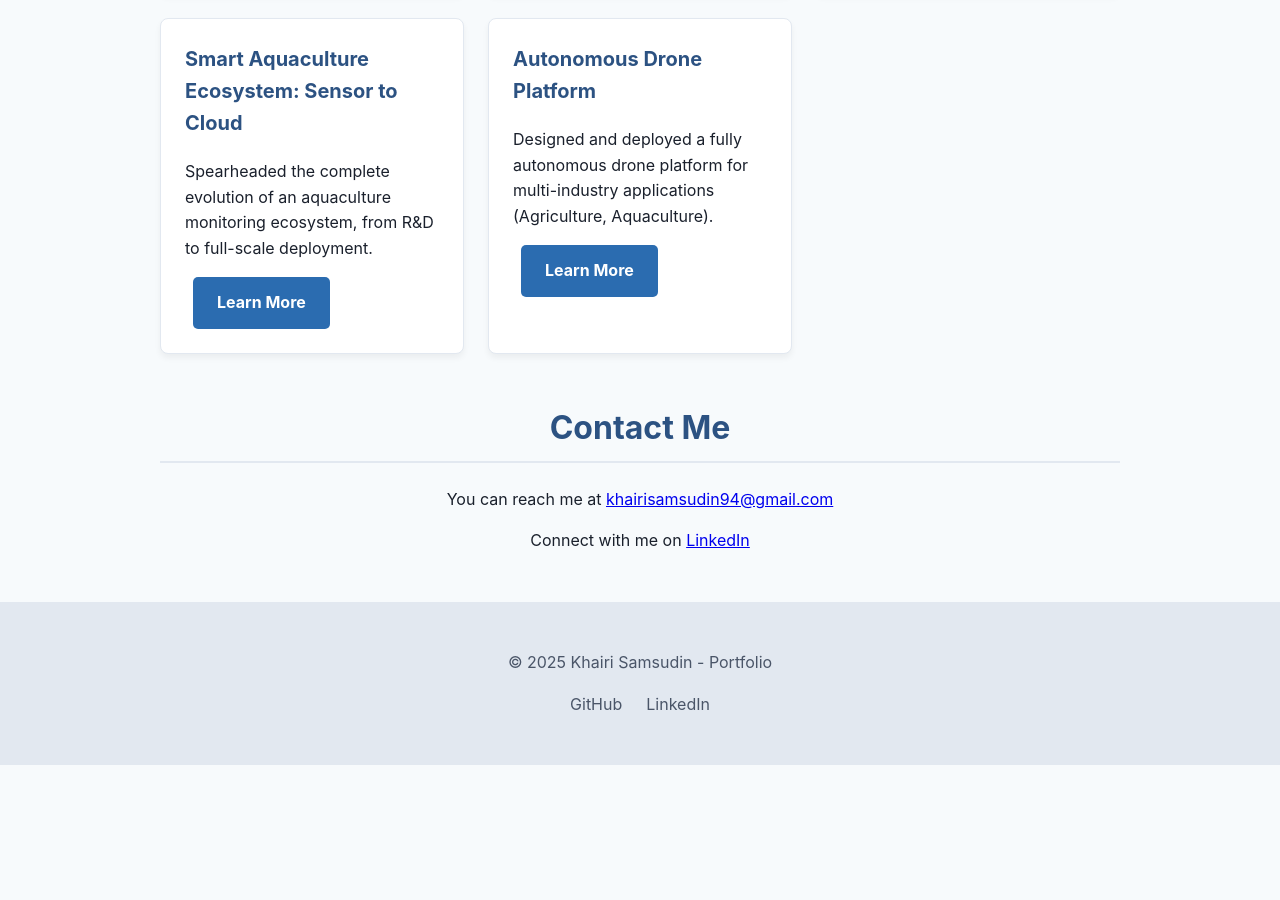
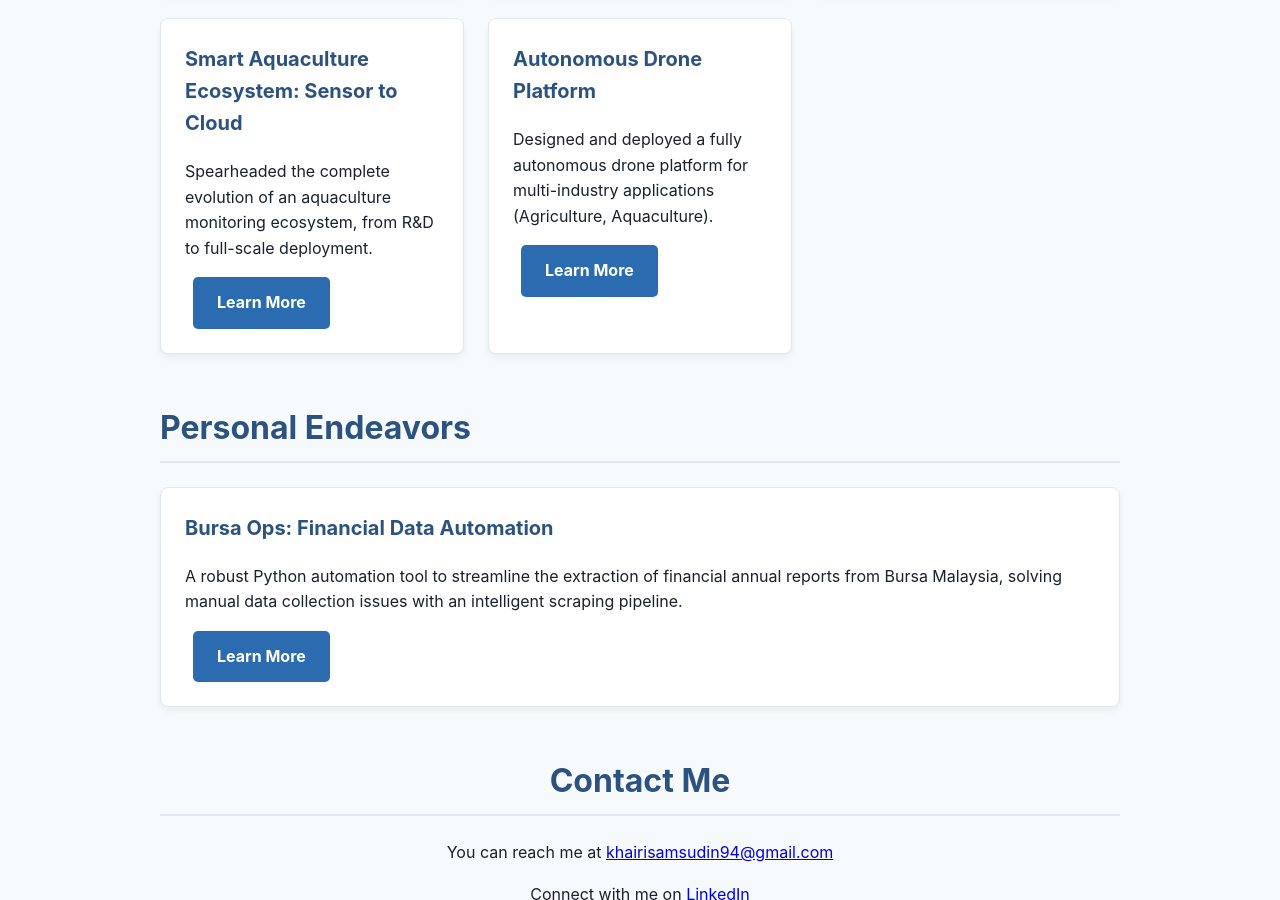
Before and after one commit to xion-xion/xion-xion.github.io, a Jekyll site: the page built from index.html, in a window 1280 px wide and 900 px high, scrolled down 2147 px. Built offline with Jekyll 4.4.1, drawn with Linux system fonts in a browser that asks for light colours; before the commit the page ends 2912 px from its top, so only the background shows below that; some of the changed text lies outside the part shown.

Commit message:
feat: Add Bursa Ops project and categorize projects into professional and personal

```diff
--- a/index.html
+++ b/index.html
@@ -110,6 +110,17 @@ title: Home
     </div>
 </section>
 
+<section id="personal-projects">
+    <h2>Personal Endeavors</h2>
+    <div class="project-gallery">
+        <div class="project-card">
+            <h3>Bursa Ops: Financial Data Automation</h3>
+            <p>A robust Python automation tool to streamline the extraction of financial annual reports from Bursa Malaysia, solving manual data collection issues with an intelligent scraping pipeline.</p>
+            <a href="projects/project-bursa-ops.html" class="button">Learn More</a>
+        </div>
+    </div>
+</section>
+
 <section id="contact">
     <h2>Contact Me</h2>
     <p>You can reach me at <a href="mailto:{{ site.email }}">{{ site.email }}</a></p>
```
Also changed, not shown: other parts of index.html (+1 -1 lines), projects/project-bursa-ops.html (added, +72 -0 lines), assets/images/bursa-ops/Folder_Structure_1.png (added), assets/images/bursa-ops/Folder_Structure_2.png (added), assets/images/bursa-ops/console_exp.png (added), assets/images/bursa-ops/download_json.png (added).
